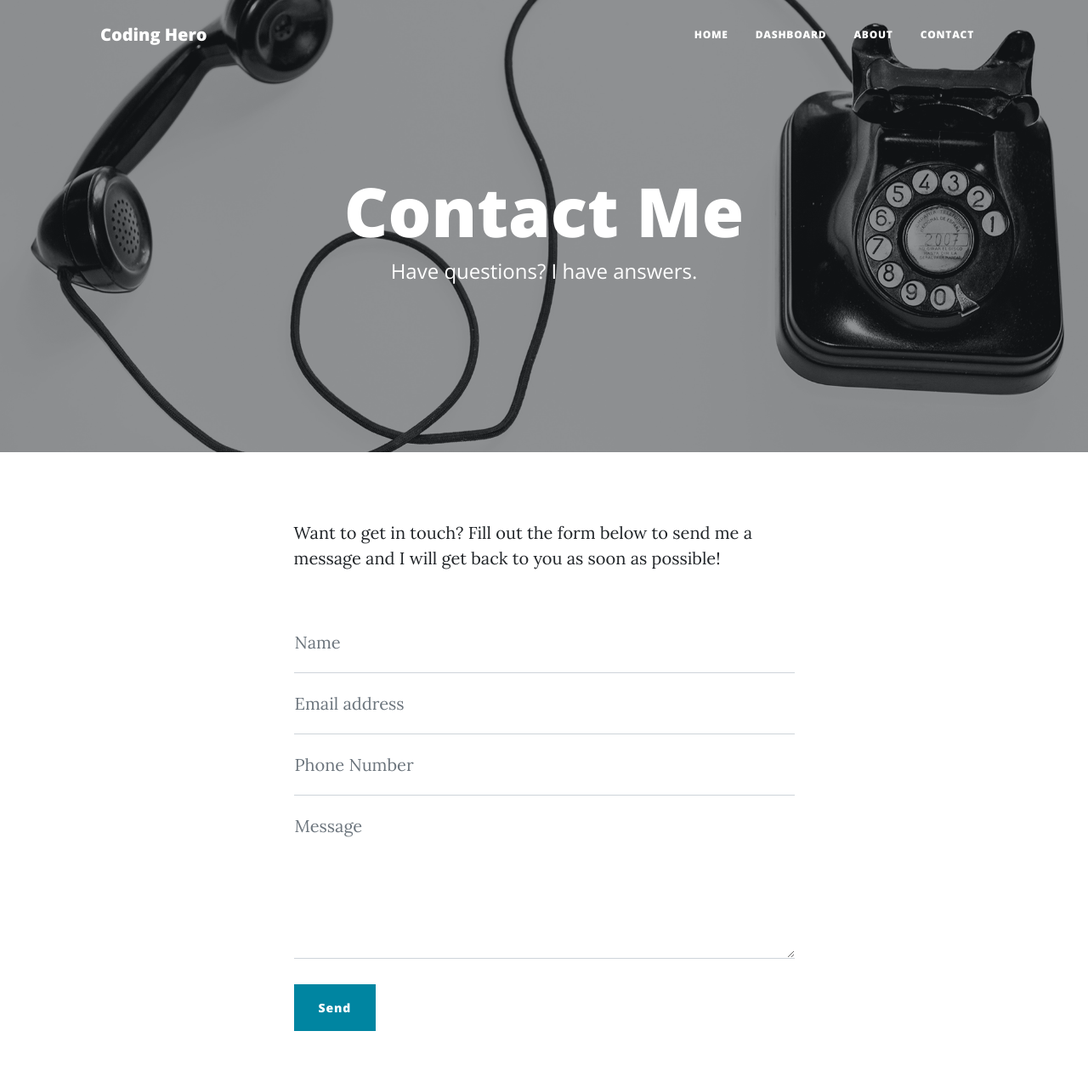
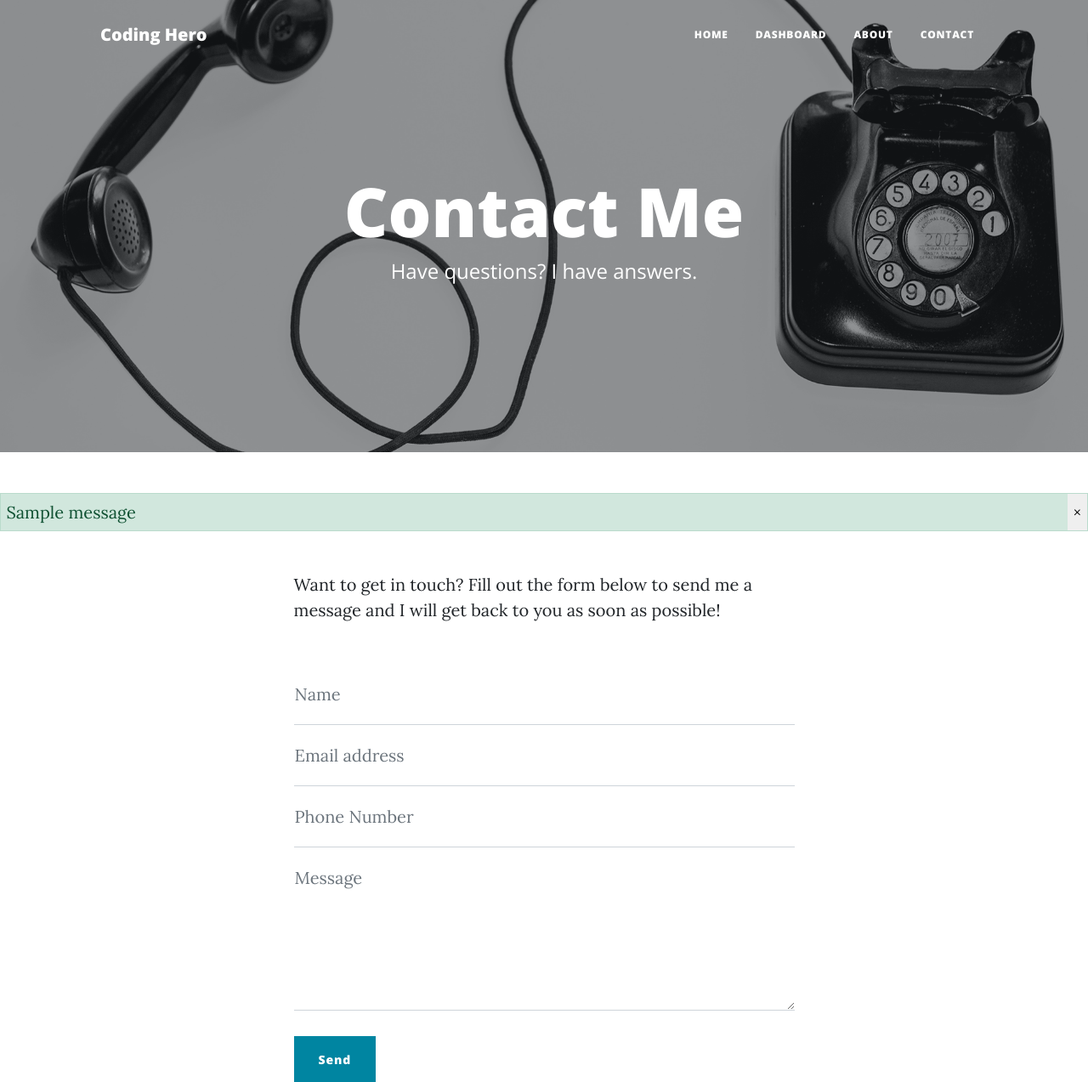
Before and after one commit to talhabinalam/flask-blog, a Flask app: page /contact in a window 1280 px wide. Shown: the top 1273 px of the page at 85% size. Run offline with Flask 2, Linux system fonts and the light colour scheme; one stand-in notice (Sample message) is shown; some libraries are stand-ins or nearby versions.

Commit message:
Added message alert

```diff
--- a/main.py
+++ b/main.py
@@ -1,4 +1,4 @@
-from flask import Flask, render_template, request, session, redirect
+from flask import Flask, render_template, request, session, redirect, flash
 from flask_sqlalchemy import SQLAlchemy
 from werkzeug.utils import secure_filename
 from flask_mail import Mail
@@ -197,6 +197,7 @@ def contact():
             recipients=[parameters["gmail-user"]],
             body=message + "\n" + phone,
         )
+        flash("Thanks for submitting your details. We will get back to you soon", "success")
     return render_template("contact.html", parameters=parameters)
 
 
--- a/templates/contact.html
+++ b/templates/contact.html
@@ -1,6 +1,23 @@
 {% extends "layout.html" %}
 {% block body %}
 <!-- Page Header-->
+<script>
+    // Wait for the document to load before attaching event listeners
+    document.addEventListener("DOMContentLoaded", function(event) {
+
+        // Find all the alert close buttons and attach a click event listener
+        var closeButtons = document.querySelectorAll(".alert .close");
+        for (var i = 0; i < closeButtons.length; i++) {
+            closeButtons[i].addEventListener("click", function() {
+                // Get the parent alert element and hide it
+                var alert = this.parentNode;
+                alert.style.display = "none";
+            });
+        }
+    });
+
+</script>
+
 <header class="masthead" style="background-image: url('{{ url_for('static', filename='assets/img/contact-bg.jpg') }}')">
     <div class="container position-relative px-4 px-lg-5">
         <div class="row gx-4 gx-lg-5 justify-content-center">
@@ -13,6 +30,20 @@
         </div>
     </div>
 </header>
+
+{% with messages = get_flashed_messages(with_categories=true) %}
+{% if messages %}
+{% for category, message in messages %}
+<div class="alert alert-{{category}} alert-dismissible fade show" role="alert" style="padding: 0.40rem;">
+    <button type="button" class="close" data-dismiss="alert" aria-label="Close" style="position: absolute; top: 0; right: 0; padding: 0.40rem; border: none;">
+        <span aria-hidden="true">&times;</span>
+    </button>
+    {{message}}
+</div>
+{% endfor %}
+{% endif %}
+{% endwith %}
+
 <!-- Main Content-->
 <main class="mb-4">
     <div class="container px-4 px-lg-5">
--- a/templates/index.html
+++ b/templates/index.html
@@ -1,7 +1,7 @@
 {% extends "layout.html" %}
 {% block body %}
 <!-- Page Header-->
-<header class="masthead" style="background-image: url('{{ url_for('static', filename='assets/img/home-bg.jpg') }}')">
+<header class="masthead mb-0" style="background-image: url('{{ url_for('static', filename='assets/img/home-bg.jpg') }}')">
     <div class="container position-relative px-4 px-lg-5">
         <div class="row gx-4 gx-lg-5 justify-content-center">
             <div class="col-md-10 col-lg-8 col-xl-7">
```
